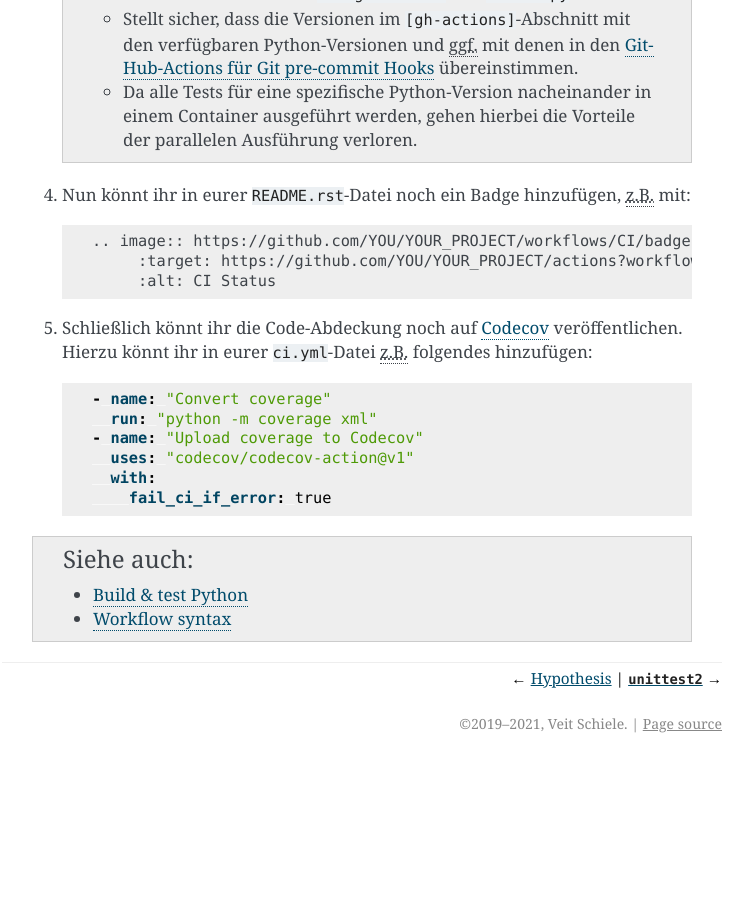
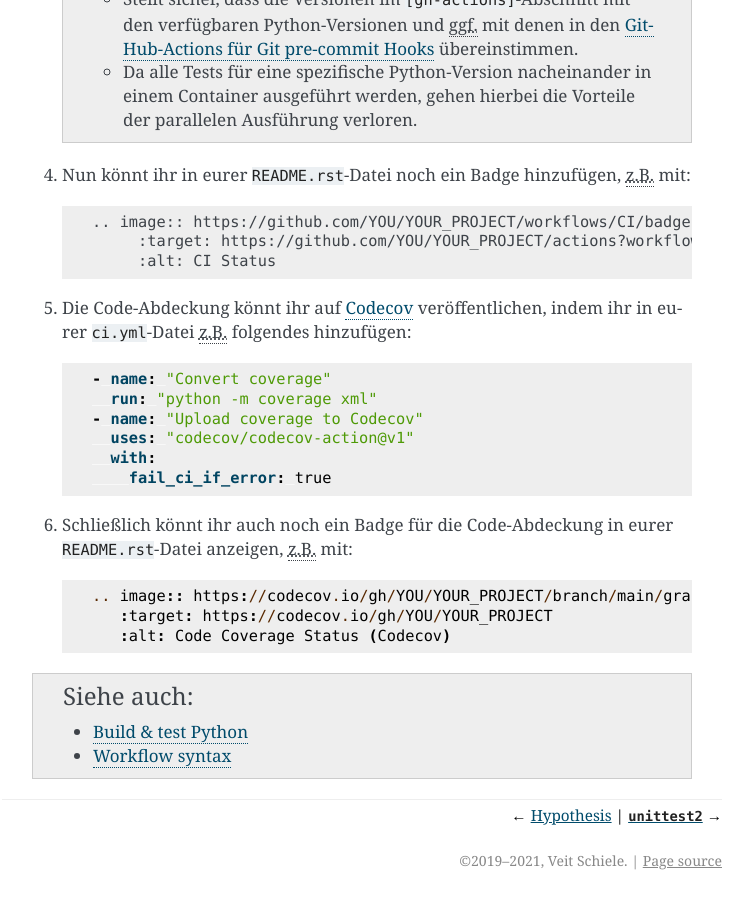
Before and after one commit to veit/jupyter-tutorial-de, a Sphinx documentation site: the page built from docs/productive/testing/tox.rst, in a window 1280 px wide and 900 px high, scrolled down 3295 px. Shown: the whole window, without its empty margins (388-1141 px from the left). Built offline with Sphinx 7.4.7, drawn with Linux system fonts in a browser that asks for light colours; pages that are not in the unit, such as notebooks, are missing from menus; before the commit the page ends 4058 px from its top, so only the background shows below that.

Commit message:
Add codecov badge

```diff
--- a/docs/productive/testing/tox.rst
+++ b/docs/productive/testing/tox.rst
@@ -86,7 +86,6 @@ GitHub-Actions verfügbar: `github.com/actions/virtual-environments
 
    .. code-block:: yaml
 
-    ---
     name: CI
 
     on:
@@ -173,9 +172,9 @@ GitHub-Actions verfügbar: `github.com/actions/virtual-environments
          :target: https://github.com/YOU/YOUR_PROJECT/actions?workflow=CI
          :alt: CI Status
 
-#. Schließlich könnt ihr die Code-Abdeckung noch auf `Codecov
-   <https://about.codecov.io/>`_ veröffentlichen. Hierzu könnt ihr in eurer
-   :file:`ci.yml`-Datei :abbr:`z.B. (zum Beispiel)` folgendes hinzufügen:
+#. Die Code-Abdeckung könnt ihr auf `Codecov <https://about.codecov.io/>`_
+   veröffentlichen, indem ihr in eurer :file:`ci.yml`-Datei :abbr:`z.B. (zum
+   Beispiel)` folgendes hinzufügen:
 
    .. code-block:: yaml
 
@@ -186,6 +185,15 @@ GitHub-Actions verfügbar: `github.com/actions/virtual-environments
       with:
         fail_ci_if_error: true
 
+#. Schließlich könnt ihr auch noch ein Badge für die Code-Abdeckung in eurer
+   :file:`README.rst`-Datei anzeigen, :abbr:`z.B. (zum Beispiel)` mit:
+
+   .. code-block::
+
+    .. image:: https://codecov.io/gh/YOU/YOUR_PROJECT/branch/main/graph/badge.svg
+       :target: https://codecov.io/gh/YOU/YOUR_PROJECT
+       :alt: Code Coverage Status (Codecov)
+
 .. seealso::
    * `Build & test Python
      <https://docs.github.com/en/actions/guides/building-and-testing-python>`_
```
